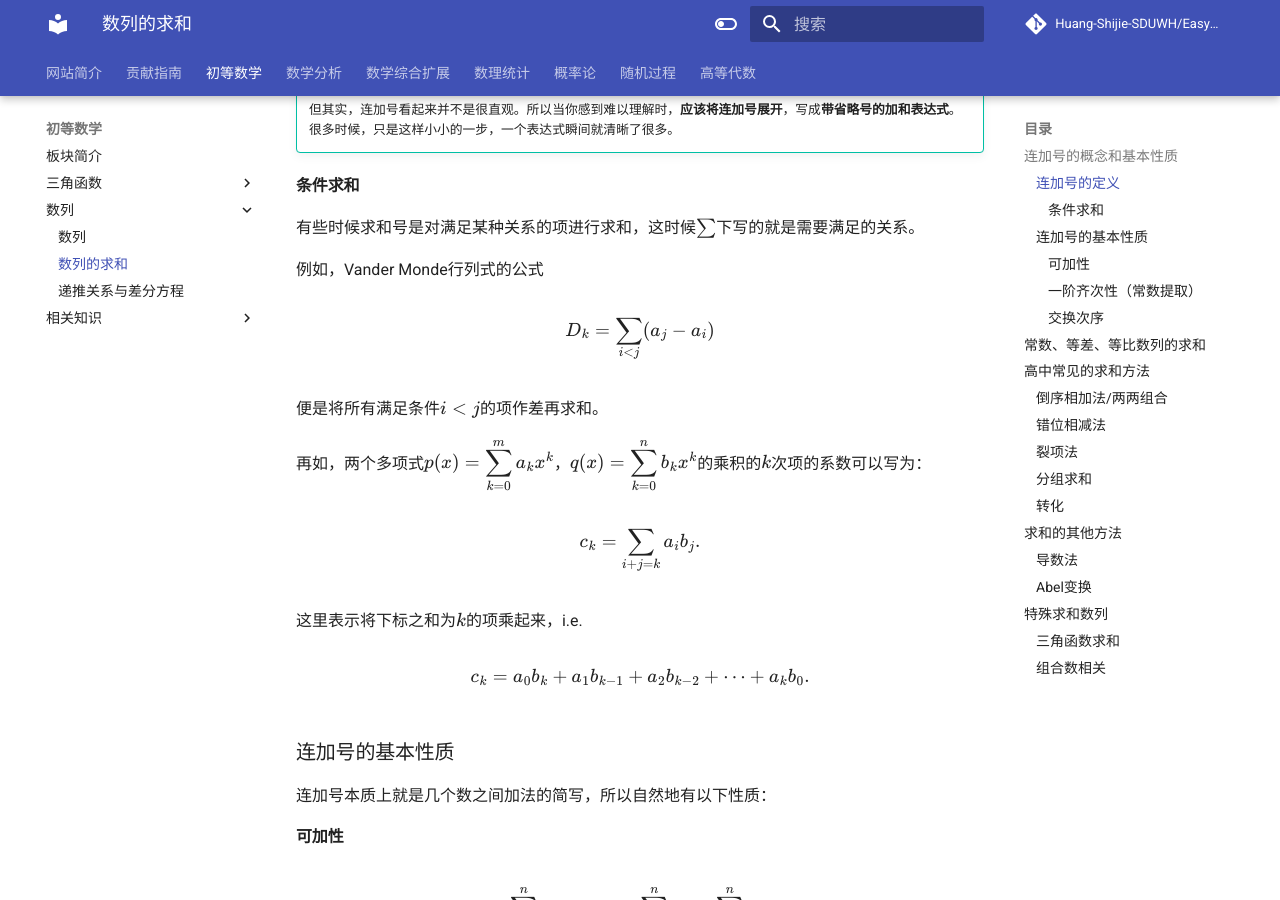
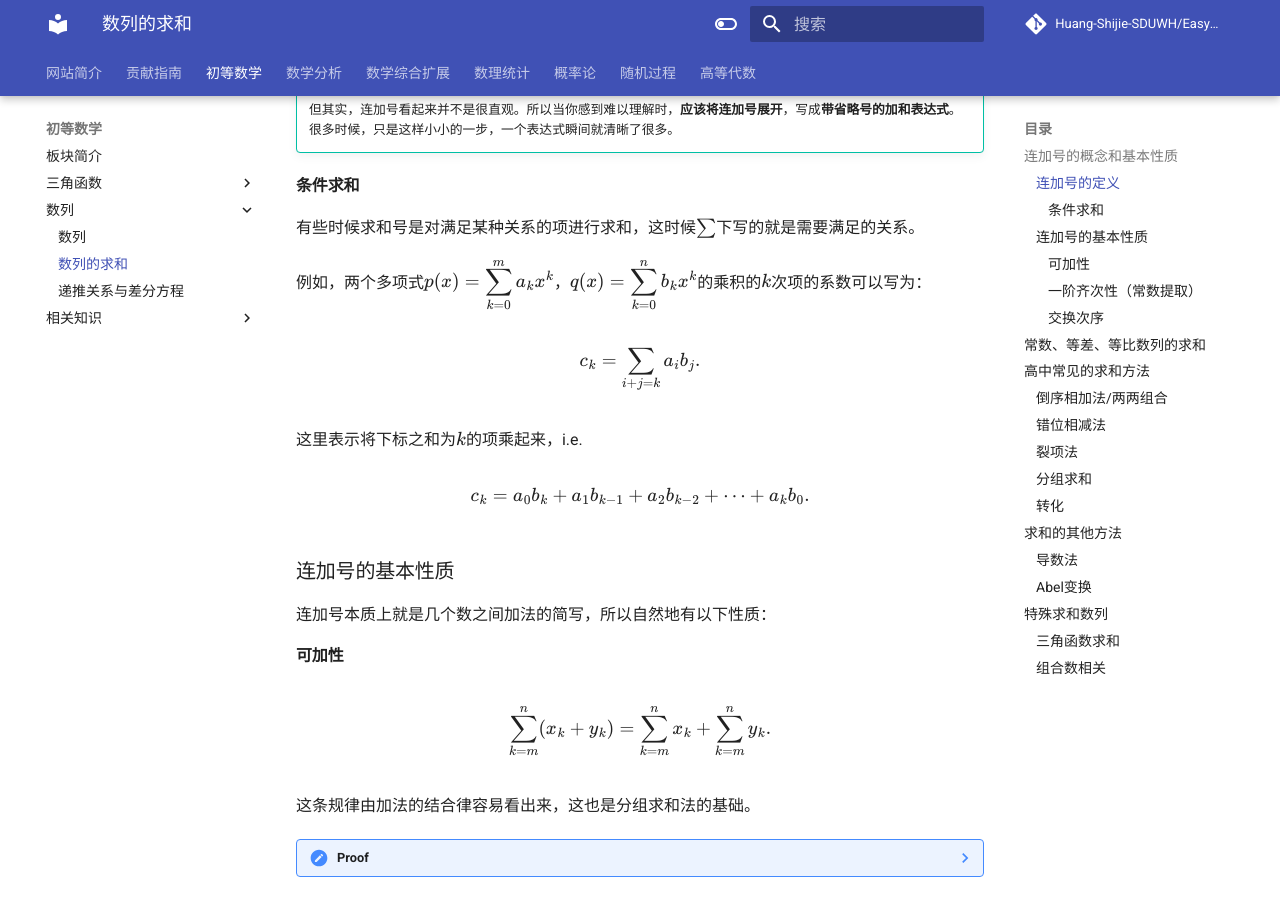
Before and after one commit to Easymath-wiki/Easymath-wiki, an MkDocs documentation site: the page built from docs/初等数学/数列/02数列的求和.md, in a window 1280 px wide and 900 px high, scrolled down 1940 px. Built offline with MkDocs 1.6.1 and Material for MkDocs 9.7.7, drawn with Linux system fonts in a browser that asks for light colours; formulas are drawn with MathJax 3; comment, search, counter and statistics services are not loaded.

Commit message:
Fix a small error

```diff
--- a/docs/初等数学/数列/02数列的求和.md
+++ b/docs/初等数学/数列/02数列的求和.md
@@ -41,7 +41,7 @@
 
 其中符号$\sum$称为连加号，实际上就是希腊字母$\Sigma$(Sigma)，$a_k$则表示一般项，而下标中$k$为求和指标，它只是一个辅助的变量（可以类比编程函数的局部变量），标记求和中改变的值。下标$k=m$和上标$n$共同表示$k$从$m$以步长1递增到$n$（也就是，取$m,m+1,m+2,\dots,n$）
 
-只要不与其他变量冲突，辅助变量的字母是任意的，通常取$i,j,k,m$。
+只要不与其他变量冲突，辅助变量的字母是任意的，通常取$i,j,k,m,n$。
 
 !!! Notation
 
@@ -91,15 +91,7 @@
 
 有些时候求和号是对满足某种关系的项进行求和，这时候$\sum$下写的就是需要满足的关系。
 
-例如，Vander Monde行列式的公式
-
-$$
-D_k = \sum_{i<j} (a_j - a_i)
-$$
-
-便是将所有满足条件$i < j$的项作差再求和。
-
-再如，两个多项式$p(x) = \displaystyle \sum_{k=0}^m a_k x^k$，$q(x) = \displaystyle \sum_{k=0}^n b_k x^k$的乘积的$k$次项的系数可以写为：
+例如，两个多项式$p(x) = \displaystyle \sum_{k=0}^m a_k x^k$，$q(x) = \displaystyle \sum_{k=0}^n b_k x^k$的乘积的$k$次项的系数可以写为：
 
 $$
 c_k = \sum_{i + j = k} a_i b_j.
```
Also changed, not shown: docs/初等数学/数列/03递推关系与差分方程.md (renamed from docs/初等数学/数列/03递推关系式（差分方程）.md, +6 -4 lines).
